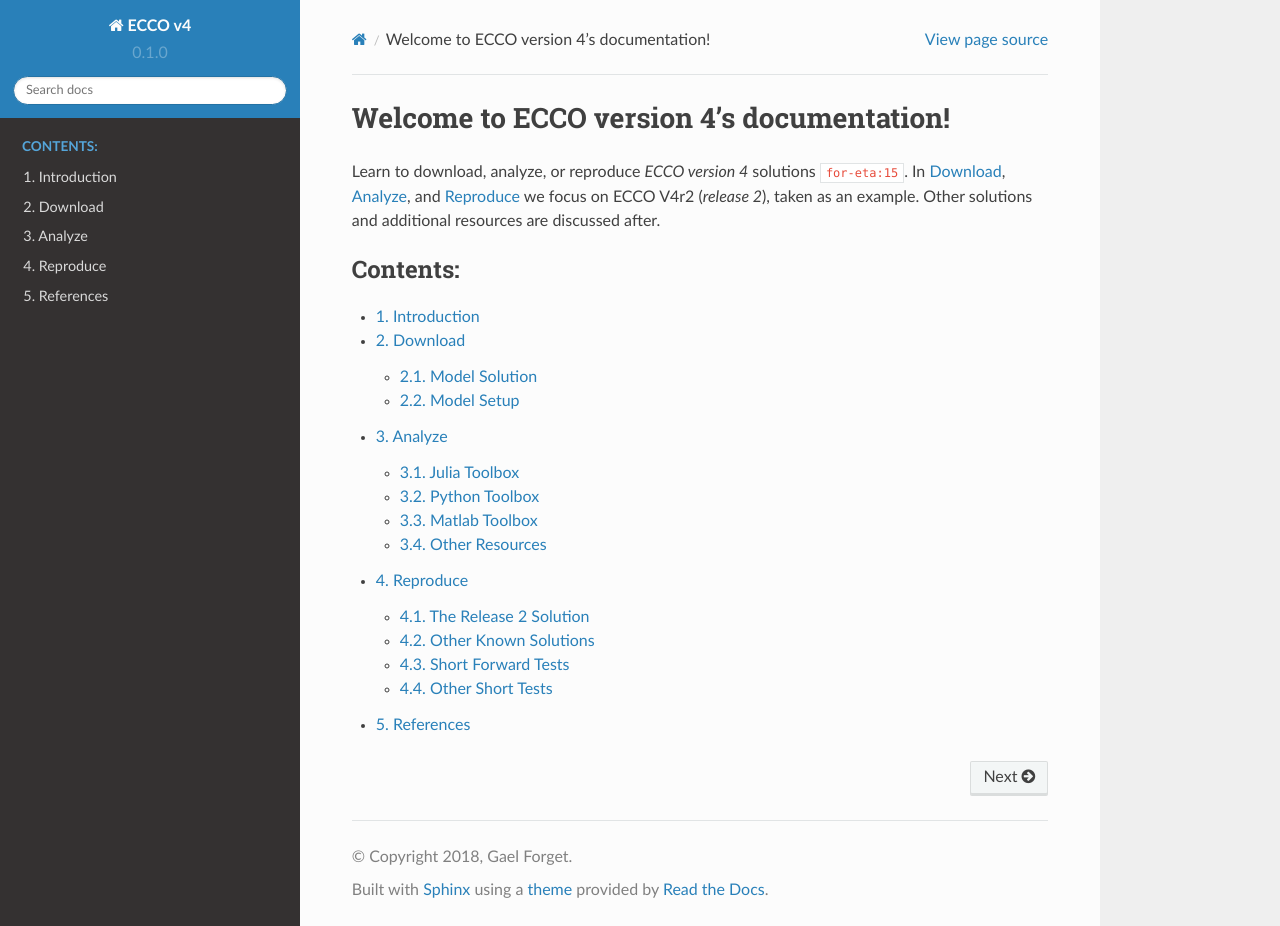
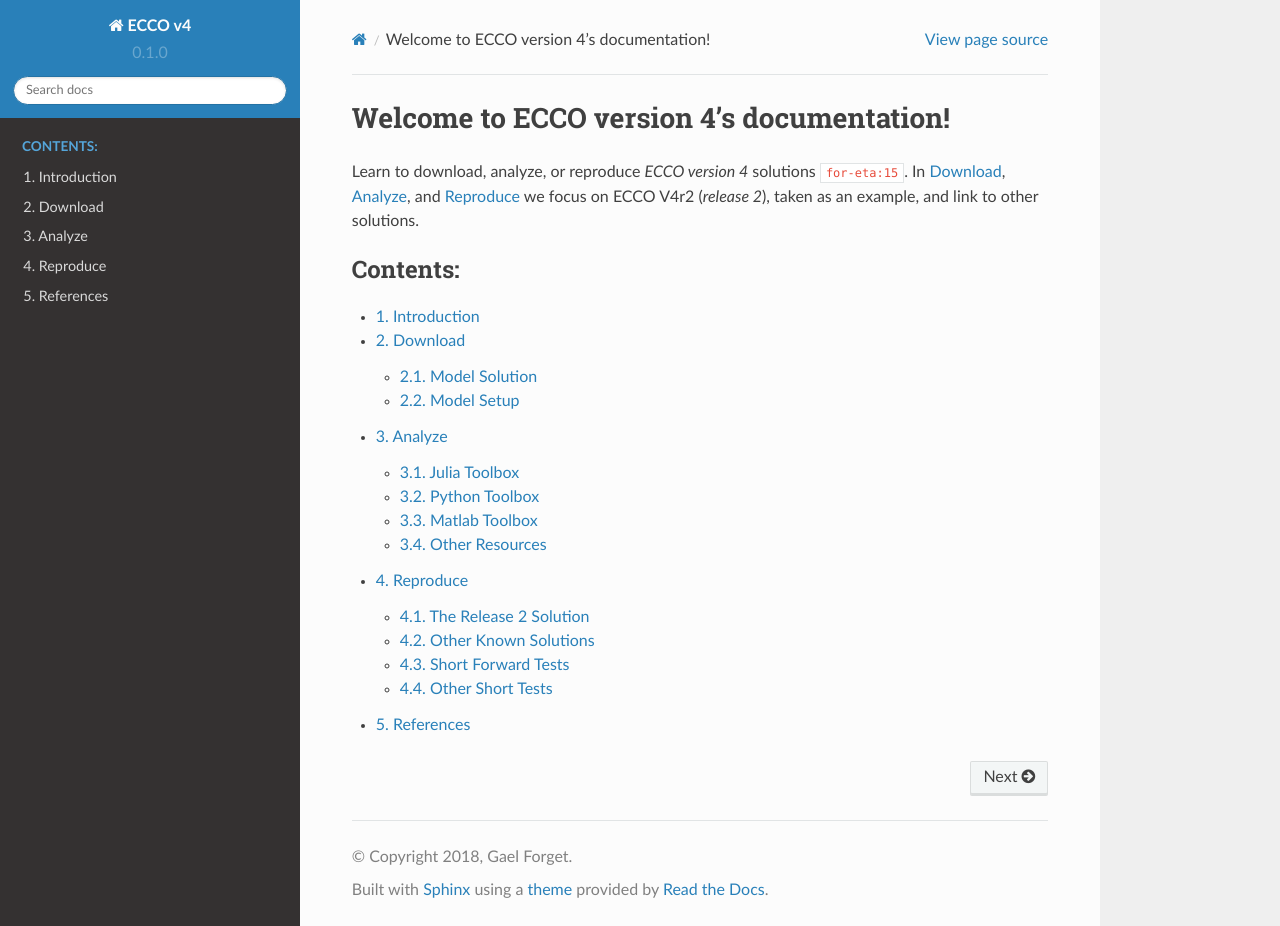
Before and after one commit to gaelforget/ECCOv4, a Sphinx documentation site: the page built from docs/index.rst, in a window 1280 px wide and 926 px high. Built offline with Sphinx 7.4.7 and the Read the Docs theme 2.0.0, drawn with Linux system fonts in a browser that asks for light colours; cross-references to code outside the pages are shown as plain code.

Commit message:
split section

```diff
--- a/docs/index.rst
+++ b/docs/index.rst
@@ -6,8 +6,9 @@
 Welcome to ECCO version 4's documentation!
 ==========================================
 
-Learn to download, analyze, or reproduce `ECCO version 4` solutions :cite:`for-eta:15`. In :ref:`downloads`, :ref:`analyses`, and :ref:`runs` we focus on ECCO V4r2 (`release 2`), taken as an example.
-Other solutions and additional resources are discussed after.
+Learn to download, analyze, or reproduce `ECCO version 4` solutions :cite:`for-eta:15`.
+In :ref:`downloads`, :ref:`analyses`, and :ref:`runs` we focus on ECCO V4r2 (`release 2`),
+taken as an example, and link to other solutions.
 
 .. toctree::
    :maxdepth: 3
```
